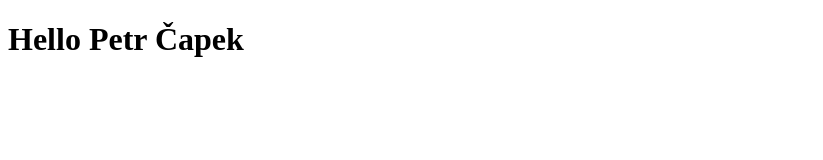
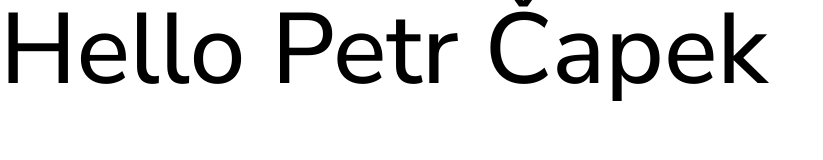
Before and after one commit to JosefinaTrojkarova/WBA-Final, a plain HTML site: page root/index.html in a window 1280 px wide. Shown: the whole page, without its empty margins (0-823 px from the left). Drawn offline with Linux system fonts and the light colour scheme.

Commit message:
File structure preparations

```diff
--- a/root/index.html
+++ b/root/index.html
@@ -5,9 +5,16 @@
     <meta charset="UTF-8">
     <meta name="viewport" content="width=device-width, initial-scale=1.0">
     <title>WaveTag</title>
+    <link rel="stylesheet" href="reset.css">
+    <link rel="stylesheet" href="main.css">
+    <link rel="preconnect" href="https://fonts.googleapis.com">
+    <link rel="preconnect" href="https://fonts.gstatic.com" crossorigin>
+    <link
+        href="https://fonts.googleapis.com/css2?family=Nunito+Sans:ital,opsz,wght@0,6..12,200..1000;1,6..12,200..1000&display=swap"
+        rel="stylesheet">
 </head>
 
-<body>
+<body class="nunito-sans-main">
     <h1>Hello Petr Čapek</h1>
 </body>
 
--- a/root/main.css
+++ b/root/main.css
@@ -2,6 +2,17 @@
     --text-color-base: black;
 }
 
+.nunito-sans-main {
+  font-family: "Nunito Sans", sans-serif;
+  font-optical-sizing: auto;
+  font-weight: 500;
+  font-style: normal;
+  font-variation-settings:
+    "wdth" 100,
+    "YTLC" 500;
+}
+
 h1 {
     color: var(--text-color-base);
+    font-size: 100px;
 }
--- /dev/null
+++ b/root/reset.css
@@ -0,0 +1,43 @@
+html, body, div, span, applet, object, iframe,
+h1, h2, h3, h4, h5, h6, p, blockquote, pre,
+a, abbr, acronym, address, big, cite, code,
+del, dfn, em, img, ins, kbd, q, s, samp,
+small, strike, strong, sub, sup, tt, var,
+b, u, i, center,
+dl, dt, dd, ol, ul, li,
+fieldset, form, label, legend,
+table, caption, tbody, tfoot, thead, tr, th, td,
+article, aside, canvas, details, embed,
+figure, figcaption, footer, header, hgroup,
+menu, nav, output, ruby, section, summary,
+time, mark, audio, video {
+	margin: 0;
+	padding: 0;
+	border: 0;
+	font-size: 100%;
+	font: inherit;
+	vertical-align: baseline;
+}
+/* HTML5 display-role reset for older browsers */
+article, aside, details, figcaption, figure,
+footer, header, hgroup, menu, nav, section {
+	display: block;
+}
+body {
+	line-height: 1;
+}
+ol, ul {
+	list-style: none;
+}
+blockquote, q {
+	quotes: none;
+}
+blockquote:before, blockquote:after,
+q:before, q:after {
+	content: '';
+	content: none;
+}
+table {
+	border-collapse: collapse;
+	border-spacing: 0;
+}
```
